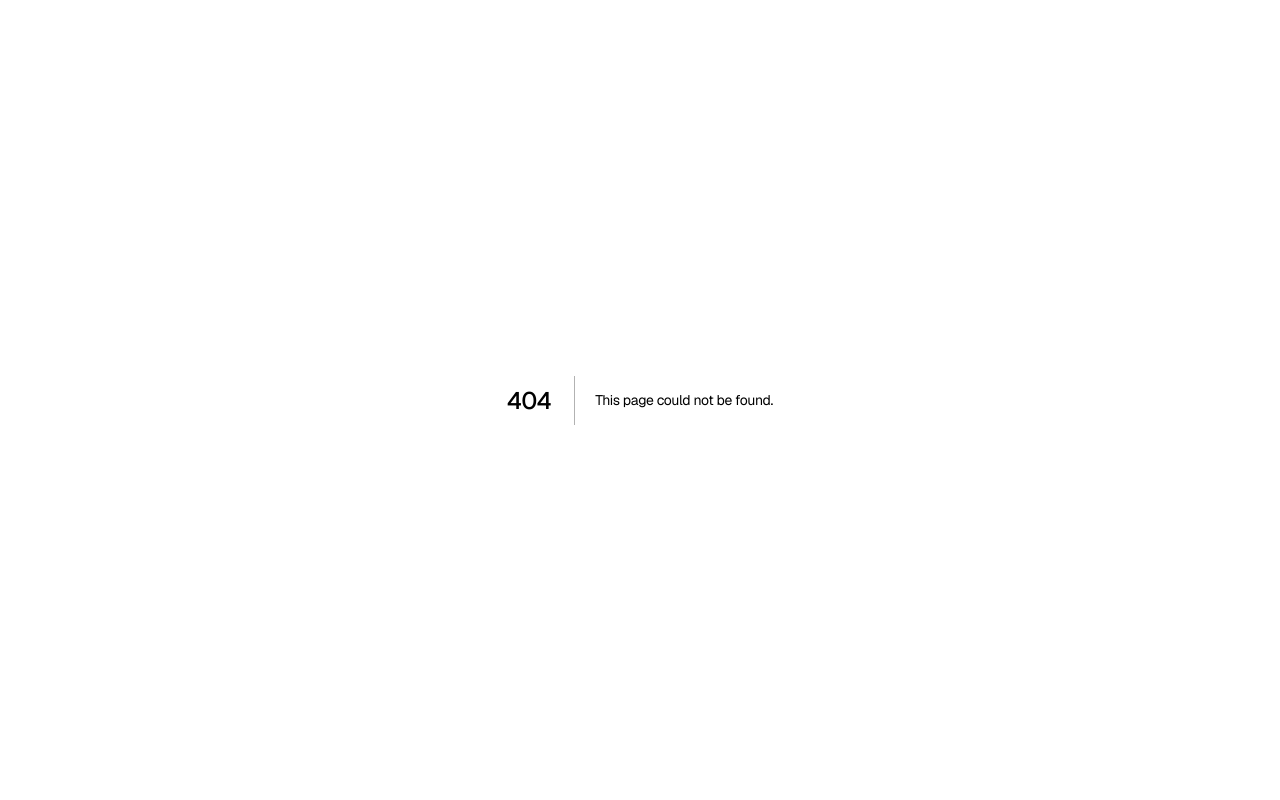
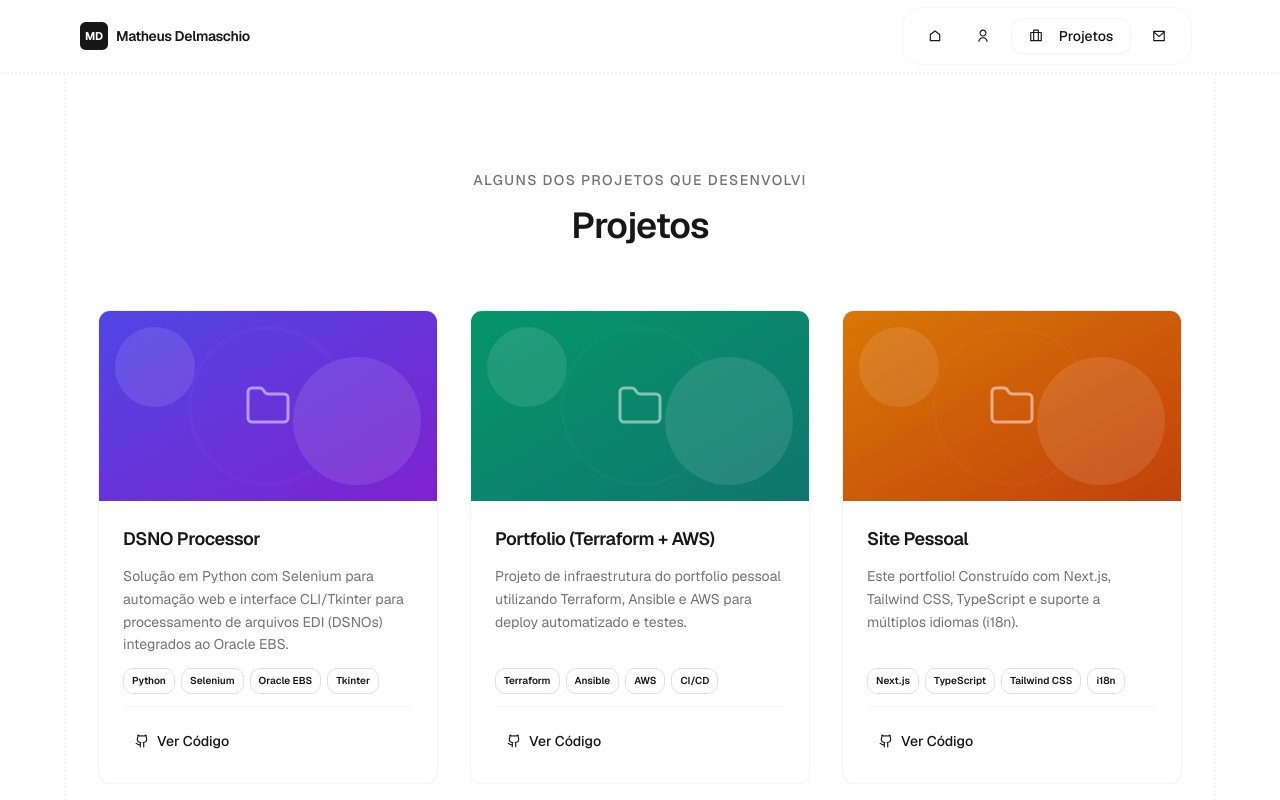
Before and after one commit to Maschior/portfolio-webapp, a Next.js app: page /1/projects in a window 1280 px wide. Before the commit this address had no page. Shown: the top 800 px of the page. Built offline with nearby package versions, Linux system fonts and the light colour scheme.

Commit message:
feat: add projects page
página foi adicionada no projeto, porém ainda faltam as fotos e verificar os dados dos projetos.

```diff
--- a/messages/en.json
+++ b/messages/en.json
@@ -2,6 +2,7 @@
   "navigation": {
     "home": "Home",
     "about": "About",
+    "projects": "Projects",
     "contact": "Contact",
     "socialMedia": "Social Media"
   },
@@ -174,6 +175,19 @@
         "partnerships",
         "technology"
       ]
+    },
+    "projects": {
+      "title": "Projects",
+      "description": "Explore projects built by Matheus Delmaschio: Python automation, infrastructure as code, and web development.",
+      "keywords": [
+        "projects",
+        "portfolio",
+        "python automation",
+        "terraform",
+        "next.js",
+        "devops",
+        "matheus delmaschio"
+      ]
     }
   }
 }
--- a/messages/pt.json
+++ b/messages/pt.json
@@ -2,6 +2,7 @@
   "navigation": {
     "home": "Início",
     "about": "Sobre",
+    "projects": "Projetos",
     "contact": "Contato",
     "socialMedia": "Redes Sociais"
   },
@@ -174,6 +175,19 @@
         "parcerias",
         "tecnologia"
       ]
+    },
+    "projects": {
+      "title": "Projetos",
+      "description": "Conheça os projetos de Matheus Delmaschio: automação com Python, infraestrutura como código e desenvolvimento web.",
+      "keywords": [
+        "projetos",
+        "portfolio",
+        "automação python",
+        "terraform",
+        "next.js",
+        "devops",
+        "matheus delmaschio"
+      ]
     }
   }
 }
--- /dev/null
+++ b/src/app/[locale]/projects/_components/index.ts
@@ -0,0 +1,2 @@
+export { ProjectHero } from './project-hero'
+export { ProjectCard } from './project-card'
--- /dev/null
+++ b/src/app/[locale]/projects/_components/project-card.tsx
@@ -0,0 +1,96 @@
+'use client'
+
+import { Badge } from '@/components/ui/badge'
+import { Link } from '@/lib/navigation'
+import { useTranslations } from 'next-intl'
+import { ExternalLink, Github, Folder } from 'lucide-react'
+import * as FancyButton from '@/components/ui/fancy-button'
+
+interface Project {
+  titleKey: string
+  descriptionKey: string
+  tags: string[]
+  github?: string
+  demo?: string
+}
+
+// Gradientes únicos por índice — determinístico, sem precisar de Date.now/Math.random
+const PALETTE = [
+  'from-indigo-600 to-purple-700',
+  'from-emerald-600 to-teal-700',
+  'from-amber-600 to-orange-700',
+  'from-rose-600 to-pink-700',
+  'from-cyan-600 to-blue-700',
+  'from-violet-600 to-fuchsia-700',
+  'from-lime-600 to-green-700',
+  'from-red-600 to-rose-700',
+  'from-sky-600 to-indigo-700',
+]
+
+interface ProjectCardProps {
+  project: Project
+  index: number
+}
+
+export function ProjectCard({ project, index }: ProjectCardProps) {
+  const t = useTranslations('projects')
+  const gradient = PALETTE[index % PALETTE.length]
+
+  return (
+    <div className="card-modern p-0 overflow-hidden flex flex-col group">
+      {/* Imagem / Placeholder */}
+      <div className={`relative aspect-video bg-gradient-to-br ${gradient} flex items-center justify-center`}>
+        {/* Padrão decorativo de fundo */}
+        <div className="absolute inset-0 opacity-10">
+          <div className="absolute top-4 left-4 w-20 h-20 rounded-full bg-white" />
+          <div className="absolute bottom-4 right-4 w-32 h-32 rounded-full bg-white" />
+          <div className="absolute top-1/2 left-1/2 -translate-x-1/2 -translate-y-1/2 w-40 h-40 rounded-full border-4 border-white/20" />
+        </div>
+        {/* Ícone central */}
+        <Folder className="w-12 h-12 text-white/50 relative z-10" strokeWidth={1.5} />
+        {/* Overlay no hover */}
+        <div className="absolute inset-0 bg-black/0 group-hover:bg-black/10 transition-colors duration-300 z-20" />
+      </div>
+
+      {/* Conteúdo textual */}
+      <div className="p-6 flex flex-col flex-1 space-y-3">
+        <h3 className="text-lg font-semibold text-foreground">
+          {t(project.titleKey)}
+        </h3>
+
+        <p className="text-sm text-muted-foreground leading-relaxed flex-1">
+          {t(project.descriptionKey)}
+        </p>
+
+        {/* Tags */}
+        <div className="flex flex-wrap gap-1.5">
+          {project.tags.map((tag) => (
+            <Badge key={tag} variant="outline" className="text-[10px] rounded-md px-2 py-0.5">
+              {tag}
+            </Badge>
+          ))}
+        </div>
+
+        {/* Botões de ação */}
+        <div className="flex items-center gap-3 pt-4 border-t border-border/30">
+          {project.github && (
+            <FancyButton.Root variant="ghost" size="sm" asChild>
+              <Link href={project.github} target="_blank" rel="noopener noreferrer" className="gap-1.5">
+                <FancyButton.Icon as={Github} />
+                {t('viewCode')}
+              </Link>
+            </FancyButton.Root>
+          )}
+          {project.demo && (
+            <FancyButton.Root variant="basic" size="sm" asChild>
+              <Link href={project.demo} target="_blank" rel="noopener noreferrer" className="gap-1.5">
+                <FancyButton.Icon as={ExternalLink} />
+                {t('viewProject')}
+              </Link>
+            </FancyButton.Root>
+          )}
+        </div>
+      </div>
+    </div>
+  )
+}
--- /dev/null
+++ b/src/app/[locale]/projects/_components/project-hero.tsx
@@ -0,0 +1,56 @@
+'use client'
+
+import { useTranslations } from 'next-intl'
+import { ProjectCard } from './project-card'
+
+interface Project {
+  titleKey: string
+  descriptionKey: string
+  tags: string[]
+  github?: string
+  demo?: string
+}
+
+const projects: Project[] = [
+  {
+    titleKey: 'dsno.title',
+    descriptionKey: 'dsno.description',
+    tags: ['Python', 'Selenium', 'Oracle EBS', 'Tkinter'],
+    github: 'https://github.com/Maschior/dsno-processor',
+  },
+  {
+    titleKey: 'portfolio.title',
+    descriptionKey: 'portfolio.description',
+    tags: ['Terraform', 'Ansible', 'AWS', 'CI/CD'],
+    github: 'https://github.com/Maschior/portfolio',
+  },
+  {
+    titleKey: 'site.title',
+    descriptionKey: 'site.description',
+    tags: ['Next.js', 'TypeScript', 'Tailwind CSS', 'i18n'],
+    github: 'https://github.com/Maschior/portfolio-webapp',
+  },
+]
+
+export function ProjectHero() {
+  const t = useTranslations('projects')
+
+  return (
+    <section className="bg-background">
+      <div className="max-w-6xl mx-auto px-8 py-16 lg:py-24 border-x-2 border-dotted border-border/40">
+        {/* Cabeçalho */}
+        <div className="text-center mb-16 space-y-4">
+          <p className="text-subtitle">{t('subtitle')}</p>
+          <h1 className="text-headline">{t('title')}</h1>
+        </div>
+
+        {/* Grid de projetos — 3 colunas a partir de lg */}
+        <div className="grid grid-cols-1 md:grid-cols-2 lg:grid-cols-3 gap-8">
+          {projects.map((project, index) => (
+            <ProjectCard key={project.titleKey} project={project} index={index} />
+          ))}
+        </div>
+      </div>
+    </section>
+  )
+}
--- /dev/null
+++ b/src/app/[locale]/projects/page.tsx
@@ -0,0 +1,15 @@
+import { generateLocalizedMetadata } from '@/lib/metadata'
+import { ProjectHero } from './_components'
+
+interface ProjectPageProps {
+  params: Promise<{ locale: string }>
+}
+
+export async function generateMetadata({ params }: ProjectPageProps) {
+  const { locale } = await params
+  return generateLocalizedMetadata(locale, 'projects')
+}
+
+export default function ProjectPage() {
+  return <ProjectHero />
+}
--- a/src/components/layout/navigation.tsx
+++ b/src/components/layout/navigation.tsx
@@ -8,12 +8,13 @@ import { Link, usePathname } from '@/lib/navigation'
 import { useTranslations } from 'next-intl'
 import { useState } from 'react'
 import { FaGithub, FaLinkedin } from 'react-icons/fa6'
-import { RiCloseLine, RiHomeLine, RiMailLine, RiMenuLine, RiUserLine } from 'react-icons/ri'
+import { RiCloseLine, RiHomeLine, RiMailLine, RiMenuLine, RiUserLine, RiBriefcase3Line } from 'react-icons/ri'
 import { LogoHorizontal } from '../common'
 
 const getNavigationItems = (t: (key: string) => string) => [
   { name: t('navigation.home'), href: '/', icon: RiHomeLine },
   { name: t('navigation.about'), href: '/about', icon: RiUserLine },
+  { name: t('navigation.projects'), href: '/projects', icon: RiBriefcase3Line },
   { name: t('navigation.contact'), href: '/contact', icon: RiMailLine },
 ]
 
```
